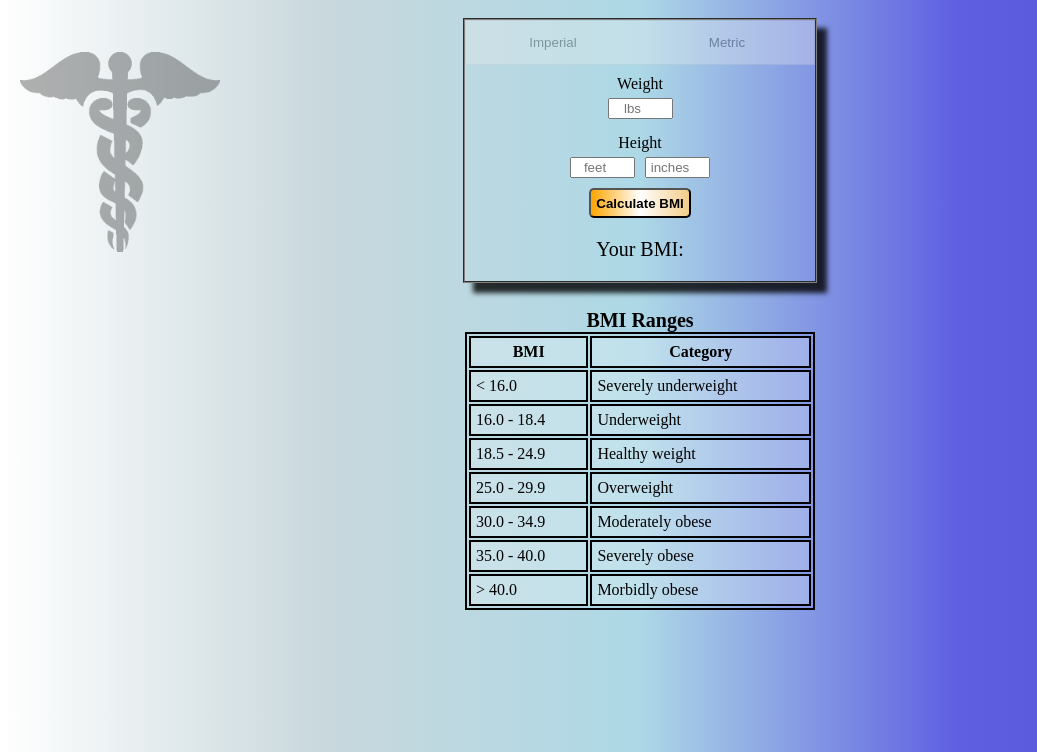
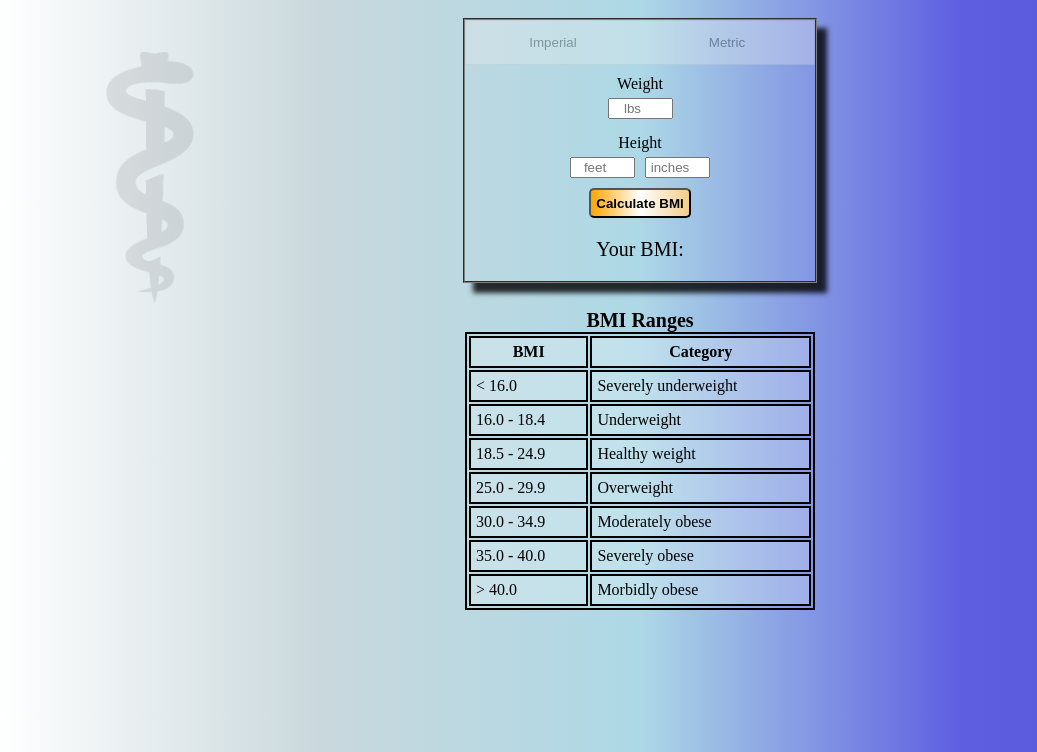
Before and after one commit to adodavis/bmi-calculator, a React app: page / in a window 1280 px wide. Shown: the part 48-800 px from the top of the page, without its empty margins (0-1037 px from the left). Built offline with nearby package versions, Linux system fonts and the light colour scheme.

Commit message:
Change commited

```diff
--- a/src/index.css
+++ b/src/index.css
@@ -100,6 +100,8 @@ form {
 img {
   position: absolute;
   left: 20;
-  opacity: 0.3;
+  opacity: 0.09;
   top: 100px;
+  width: 250px;
+  height: 250px;
 }
--- a/src/index.js
+++ b/src/index.js
@@ -1,7 +1,7 @@
 import React, { useState } from "react";
 import ReactDOM from "react-dom";
 import "./index.css";
-import logo from "./caduceus-icon.png";
+import logo from "./rod-of-asclepius.png";
 
 function BodyMassIndexTable() {
   return (
@@ -231,7 +231,7 @@ class BodyMassIndexCalculator extends React.Component {
   render() {
     return (
       <div>
-        <img src={logo} alt="" width="200" />
+        <img src={logo} alt="" />
         <h1>Calculate Your Body Mass Index</h1>
         {this.renderForm()}
         <BodyMassIndexTable />
```
Also changed, not shown: src/rod-of-asclepius.png (added), 1 other file.
